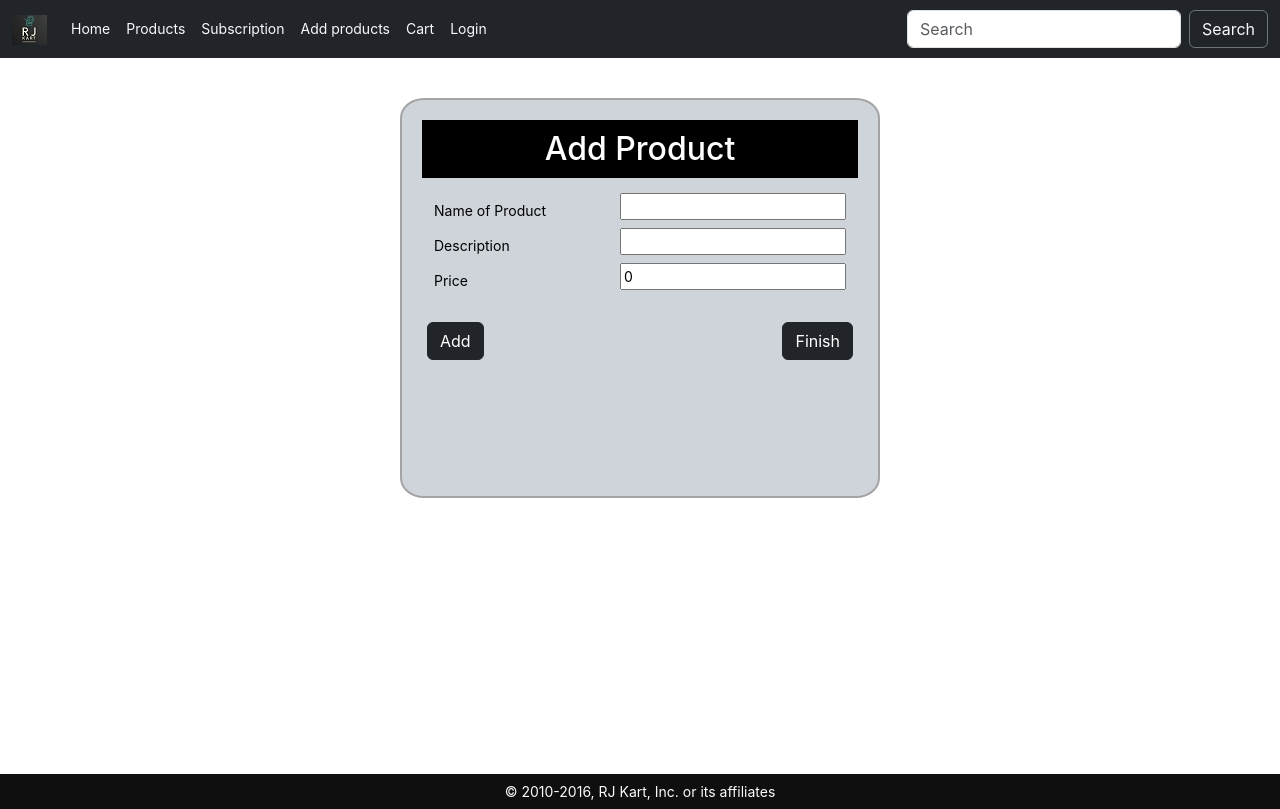
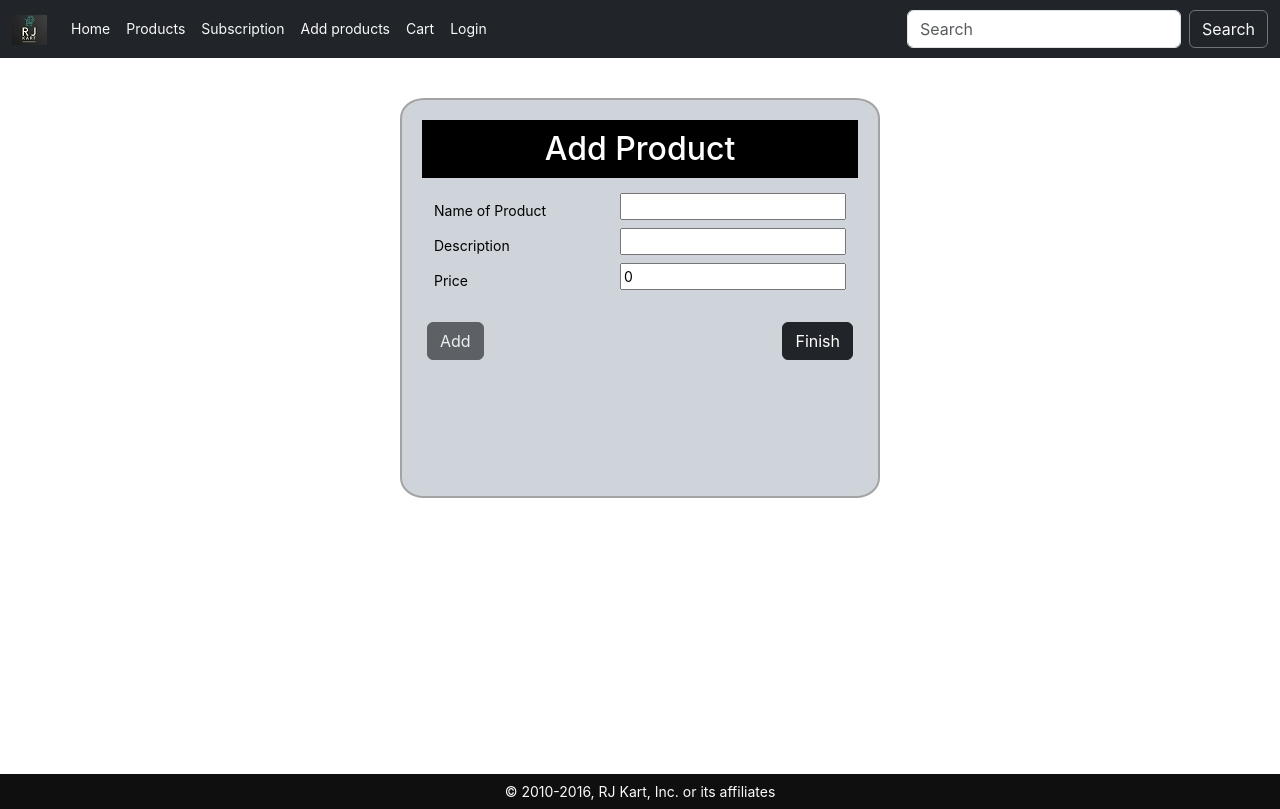
Before and after one commit to RishabJangra/ecommerce, an Angular app: page /addcmp in a window 1280 px wide. Before the commit this address led to /ecommerce/addcmp. Built offline with nearby package versions, Linux system fonts and the light colour scheme.

Commit message:
validation for add-cmp

```diff
--- a/src/app/addcmp/addcmp.component.html
+++ b/src/app/addcmp/addcmp.component.html
@@ -1,4 +1,4 @@
-<app-navbar></app-navbar>
+<!-- <app-navbar></app-navbar>
 <div class="container">
     <div class="box">
         <h2>
@@ -16,4 +16,22 @@
         <button class="btn btn-dark mt-4 finish" (click)="onFinish()">Finish</button>
         </div>
     </div>
+</div> -->
+
+<app-navbar></app-navbar>
+<div class="container">
+    <div class="box">
+        <h2>Add Product</h2>
+        <div class="form">
+            <label class="label" for="name">Name of Product</label>
+            <input id="name" [(ngModel)]="pr_name" (input)="updateButtonState()"><br>
+            <label class="label" for="desc">Description</label>
+            <input id="desc" [(ngModel)]="pr_desc" (input)="updateButtonState()"><br>
+            <label class="label" for="price">Price</label>
+            <input id="price" [(ngModel)]="pr_price" (input)="updateButtonState()"><br>
+
+            <button class="btn btn-dark mt-4" (click)="onAdd()" [disabled]="!isFormValid">Add</button>
+            <button class="btn btn-dark mt-4 finish" (click)="onFinish()">Finish</button>
+        </div>
+    </div>
 </div>
--- a/src/app/addcmp/addcmp.component.ts
+++ b/src/app/addcmp/addcmp.component.ts
@@ -1,7 +1,7 @@
 import { Component } from '@angular/core';
-import { Product } from '../product/product.component';
 import { AddproductService } from '../addproduct.service';
 import { Router } from '@angular/router';
+import { Product } from '../product/product.component';
 
 @Component({
   selector: 'app-addcmp',
@@ -9,15 +9,19 @@ import { Router } from '@angular/router';
   styleUrls: ['./addcmp.component.css']
 })
 export class AddcmpComponent {
-pr_name: string='';
-pr_desc: string='';
-pr_price: number=0;
+  pr_name: string = '';
+  pr_desc: string = '';
+  pr_price: number = 0;
+  isFormValid: boolean = false;
 
-constructor(
-  private router: Router,
-  private addProductService: AddproductService
-) {}
+  constructor(private router: Router, private addProductService: AddproductService) {}
+
+  updateButtonState() {
+    this.isFormValid = !!this.pr_name && !!this.pr_desc && !!this.pr_price;
+  }
+
   onAdd() {
+    if (this.isFormValid) {
       const newProduct: Product = {
         id: this.generateNewId(),
         name: this.pr_name,
@@ -33,6 +37,7 @@ onAdd() {
       this.pr_desc = '';
       this.pr_price = 0;
     }
+  }
 
   onFinish() {
     this.router.navigate(['/product-list']);
@@ -41,5 +46,4 @@ onFinish() {
   generateNewId() {
     return Math.floor(Math.random() * 100000);
   }
-
 }
--- a/src/index.html
+++ b/src/index.html
@@ -3,7 +3,7 @@
 <head>
   <meta charset="utf-8">
   <title>RJ Kart</title>
-  <base href="/ecommerce/">
+  <base href="/">
   <meta name="viewport" content="width=device-width, initial-scale=1">
   <link rel="icon" type="image/x-icon" href="assets/icon.jpg">
 </head>
```
Lines whose indentation alone changed are shown as unchanged.
